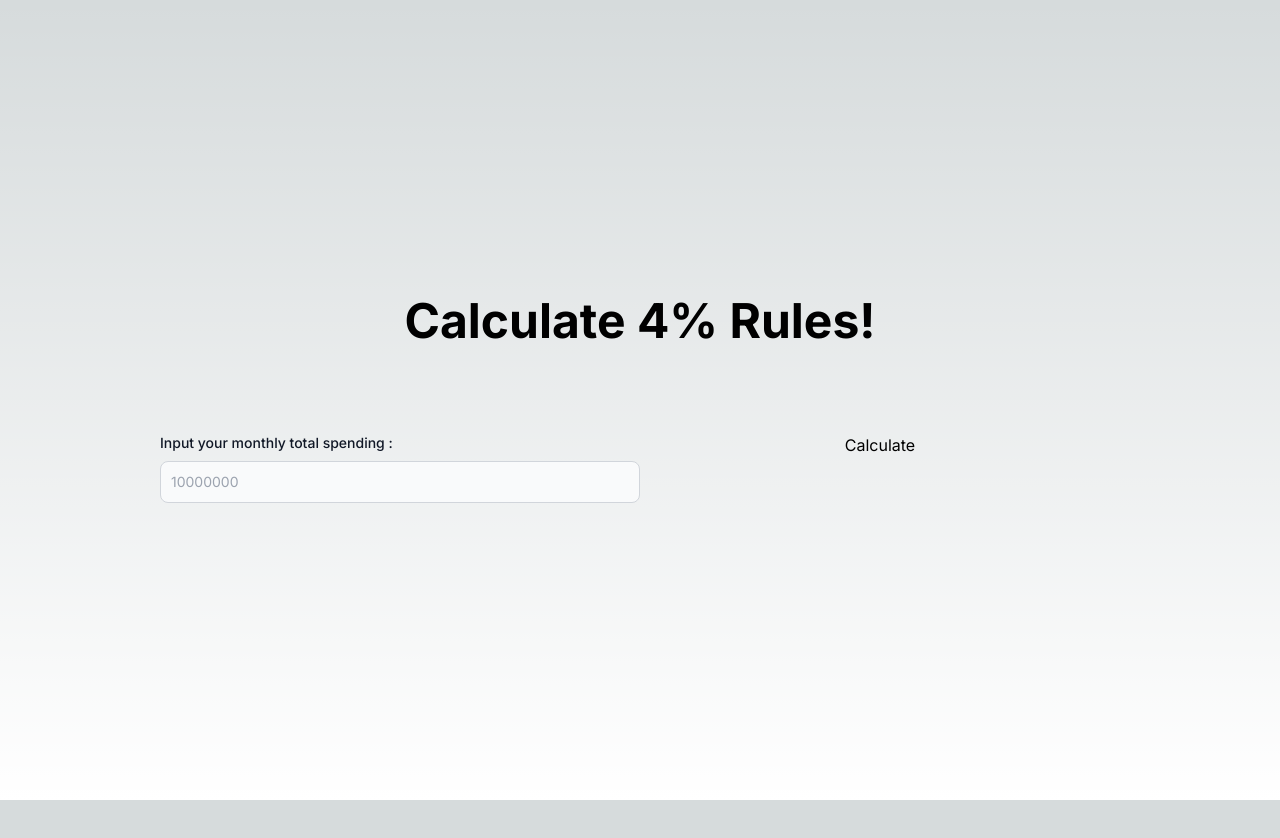
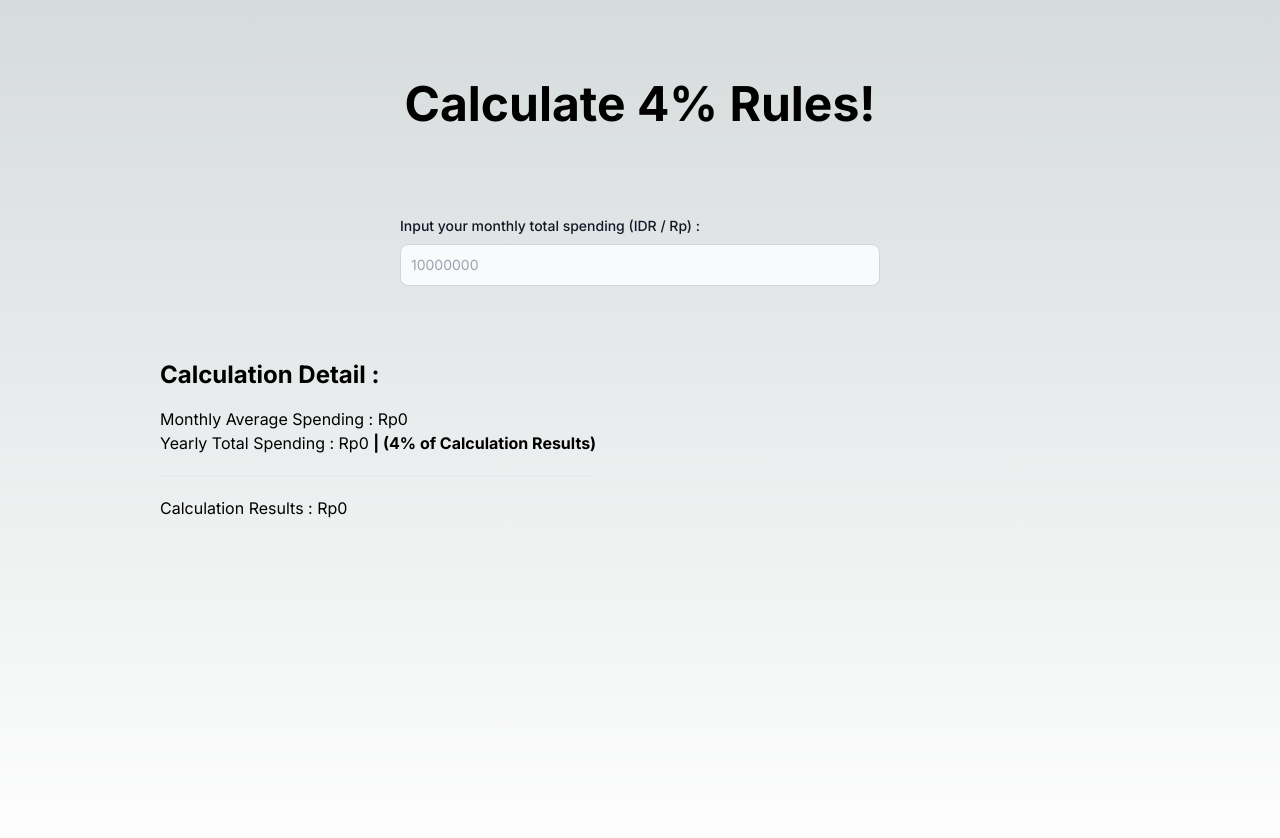
Before and after one commit to raiwirawan/to-do-app, a Next.js app: page /financial in a window 1280 px wide. Shown: the top 838 px of the page. Before the commit the page ends 800 px from the top, so only its background shows below. Built offline with nearby package versions, Linux system fonts and the light colour scheme.

Commit message:
Updating the CalculationResult

```diff
--- a/app/financial/layout.tsx
+++ b/app/financial/layout.tsx
@@ -3,5 +3,5 @@ export default function FinancialLayout({
 }: Readonly<{
 	children: React.ReactNode;
 }>) {
-	return <main className="max-w-[60rem] mx-auto">{children}</main>;
+	return <main className="max-w-[60rem] pt-[5rem] mx-auto">{children}</main>;
 }
--- a/app/financial/page.tsx
+++ b/app/financial/page.tsx
@@ -1,6 +1,22 @@
+"use client";
+
+import CalculationDetails from "@/components/CalculationDetails";
+import { useEffect, useState } from "react";
+
 export default function Financial() {
+	const [input, setInput] = useState<number | string>(0);
+
+	useEffect(() => {
+		if (typeof input === "number") {
+			return;
+		}
+		if (input === "") {
+			setInput(0);
+		}
+	}, [input]);
+
 	return (
-		<div className="h-screen flex w-full items-center justify-center flex-col">
+		<div className="h-screen flex w-full items-center justify-start flex-col">
 			<div className="h-24 text-5xl font-bold mb-10">Calculate 4% Rules!</div>
 			<div
 				data-role="calculator-section"
@@ -11,29 +27,30 @@ export default function Financial() {
 					data-role="wrapper"
 					className="w-full flex flex-row items-start justify-center"
 				>
-					<form className="w-full flex flex-row items-start justify-center">
+					<form className="w-full flex flex-row items-center justify-center h-full">
 						<div className="w-[50%] flex flex-col items-start justify-center">
 							<label
-								htmlFor="number-input"
+								htmlFor="rules-number-input"
 								className="block mb-2 text-sm font-medium text-gray-900 dark:text-white"
 							>
-								Input your monthly total spending :
+								Input your monthly total spending (IDR / Rp) :
 							</label>
 							<input
 								type="number"
-								id="number-input"
+								id="rules-number-input"
 								aria-describedby="helper-text-explanation"
 								className="bg-gray-50 border border-gray-300 text-gray-900 text-sm rounded-lg focus:ring-blue-500 focus:border-blue-500 block w-full p-2.5 dark:bg-gray-700 dark:border-gray-600 dark:placeholder-gray-400 dark:text-white dark:focus:ring-blue-500 dark:focus:border-blue-500"
 								placeholder="10000000"
 								required
+								onChange={(e) => setInput(e.target.value)}
 							/>
 						</div>
-						<div className="w-[50%] flex items-start justify-center flex-1">
+						<div className="w-[45%] ml-auto h-full flex items-start justify-center hidden">
 							<button
 								type="button"
 								data-role="button"
 								data-name="calculate-button"
-								className=""
+								className="mr-auto mt-auto rounded-3xl bg-transparent border-[2px] border-[#758fef] text-[#758fef] py-3 px-10 hover:bg-[#758fef] hover:text-black transition ease-in-out hover:-translate-y-1 hover:scale-110 duration-300"
 							>
 								Calculate
 							</button>
@@ -41,6 +58,13 @@ export default function Financial() {
 					</form>
 				</div>
 			</div>
+			<hr className="w-full mt-10" />
+			<div
+				data-role="calculation-details-section"
+				className="w-full flex items-center justify-start mt-8"
+			>
+				<CalculationDetails monthlySpendingAvg={input} />
+			</div>
 		</div>
 	);
 }
--- /dev/null
+++ b/components/CalculationDetails.tsx
@@ -0,0 +1,29 @@
+export default function CalculationDetails({
+	monthlySpendingAvg,
+}: {
+	monthlySpendingAvg: number | string;
+}) {
+	return (
+		<div>
+			<div className="font-bold text-2xl mb-4">Calculation Detail :</div>
+			<div>Monthly Average Spending : Rp{monthlySpendingAvg} </div>
+			<div>
+				Yearly Total Spending : Rp
+				{(typeof monthlySpendingAvg === "number"
+					? monthlySpendingAvg
+					: parseInt(monthlySpendingAvg)) * 12}{" "}
+				<b>| (4% of Calculation Results)</b>
+			</div>
+			<hr className="my-5" />
+			<div>
+				Calculation Results : Rp
+				{(((typeof monthlySpendingAvg === "number"
+					? monthlySpendingAvg
+					: parseInt(monthlySpendingAvg)) *
+					12) /
+					0.04) *
+					1}
+			</div>
+		</div>
+	);
+}
```
